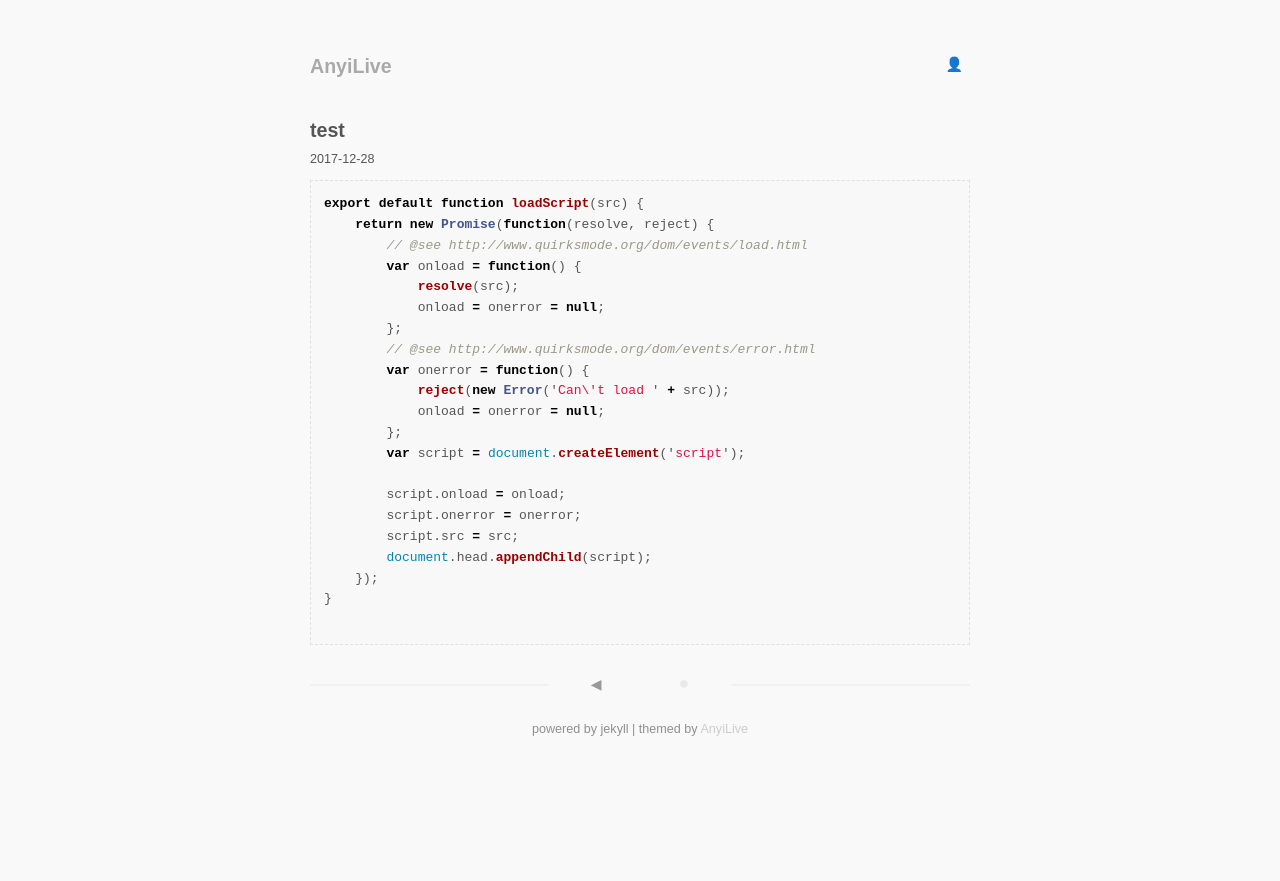
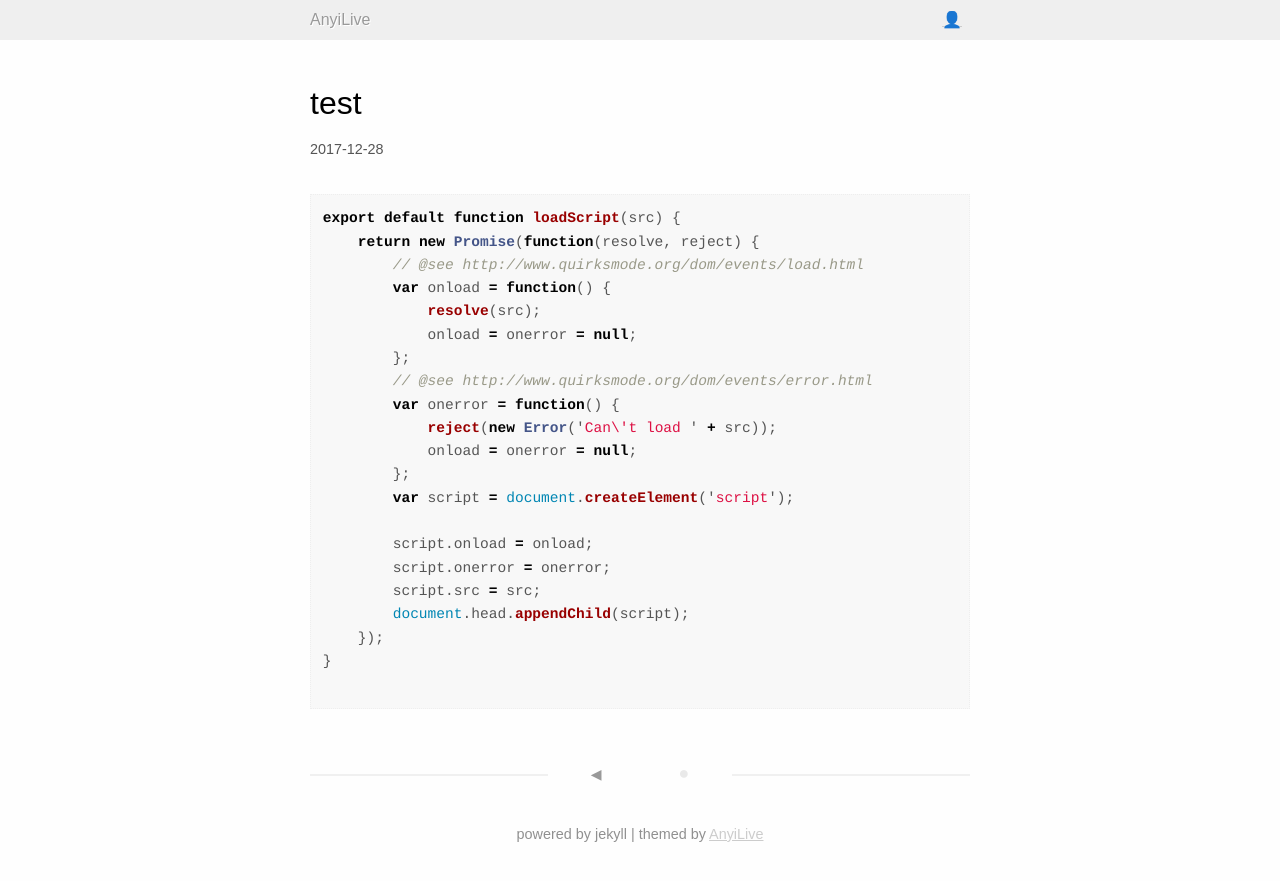
Before and after one commit to Anyitravel/Anyitravel.github.io, a Jekyll site: the page built from _posts/2017-12-28-test.markdown, in a window 1280 px wide. Shown: the top 881 px of the page. Built offline with Jekyll 4.4.1, drawn with Linux system fonts in a browser that asks for light colours.

Commit message:
Update theme.

```diff
--- a/_layouts/default.html
+++ b/_layouts/default.html
@@ -10,11 +10,12 @@
 <title>{{ site.name }}</title>
 {% endif %}
 <link rel="shortcut icon" href="/media/favicon.ico" />
-<link rel="stylesheet" href="/media/css/style.css" />
-<link rel="stylesheet" href="/media/css/syntax.css" />
+<link rel="stylesheet" href="/media/csjs/style.css" />
+<link rel="stylesheet" href="/media/csjs/syntax.css" />
 </head>
 <body>
 <div class="page page-{{page.page_name | default: layout.page_name}}">
+<div class="header">
 <header>
 <h1><a title="{{ site.name }}" href="/">{{ site.name }}</a></h1>
 <nav>
@@ -27,7 +28,8 @@
 {% endfor %}
 </nav>
 </header>
-<div id="content">
+</div>
+<div class="content">
 {{ content }}
 </div>
 <footer>
--- a/_layouts/post.html
+++ b/_layouts/post.html
@@ -5,7 +5,7 @@ page_name: post
 
 <article>
 <section class="title">
-<h2>{{ page.title }} </h2>
+<h1>{{ page.title }}</h1>
 </section>
 <section class="meta">
 <time datetime="{{ page.date | date:"%Y-%m-%d" }}">
--- a/index.html
+++ b/index.html
@@ -22,6 +22,7 @@ page_name: index
 {% endfor %}
 </ul>
 
+{% if paginator.previous_page or paginator.next_page %}
 <div class="pagination">
 {% if paginator.previous_page %}
 <a href="{{ paginator.previous_page_path }}" class="previous">⟵Previous</a>
@@ -34,3 +35,4 @@ page_name: index
 <span class="next ">Next⟶</span>
 {% endif %}
 </div>
+{% endif %}
--- a/media/css/style.scss
+++ b/media/csjs/style.scss
@@ -1,10 +1,9 @@
 ---
 ---
 
-$font: "PingFang SC", "Lantinghei SC", "Microsoft Yahei", "Hiragino Sans GB", "Microsoft Sans Serif", "WenQuanYi Micro Hei", sans-serif;
-$monospace: "Source Code Pro", monospace;
-$label-font: "Noto Sans SC", "Hiragino Sans GB", "Microsoft YaHei", sans-serif;
-$background-color: #f9f9f9;
+$font: "PingFang SC", "Lantinghei SC", "Microsoft Yahei", "Hiragino Sans GB", "Microsoft Sans Serif", "WenQuanYi Micro Hei", "Noto Sans SC", sans-serif;
+$monospace: "Source Code Pro", Courier, 'Courier New', monospace;
+$highlight-color: #999;
 
 @mixin min-screen($res) {
     @media screen and (min-width: $res) {
@@ -12,7 +11,7 @@ $background-color: #f9f9f9;
     }
 }
 
-@mixin page-width($is_wide: false) {
+@mixin content-width($is_wide: false) {
     @include min-screen(320px) {
         width: 300px;
     }
@@ -36,83 +35,74 @@ $background-color: #f9f9f9;
 }
 
 body {
-    font-size: 14px;
-    font-family: #{$font};
-    font-weight: 300;
+    padding: 0;
+    margin: 0;
+    font: 300 1em/1.8 #{$font};
     color: #555;
-    background-color: $background-color;
+    background-color: #FEFEFE;
     -webkit-font-smoothing: antialiased;
 }
+
 ::selection {
-    color: #fff;
+    color: #FFF;
     background-color: #333;
 }
-a {
-    color: #555;
-    text-decoration: none;
+
+.page {
+    width: 100%;
+    height: 100%;
+    padding: 0;
+    margin: 0;
+    .content, header {
+        margin: 0 auto;
+        @include content-width();
     }
-blockquote {
-    background-color: #f8f8f8;
-    padding: 0 1em;
-    border: 1px dashed #eee !important;
-    border-color: #e0e0e0 !important;
-    font-size: 13px;
-    line-height: 1.6;
-    display: block;
-    overflow: auto;
 }
-pre code {
-    @extend blockquote;
-    padding: 1em;
-    font-weight: 500;
+
+.page-index {
+    .content, header {
+        @include content-width(true);
     }
-code {
-    background-color: #f8f8f8;
-    padding: 2px 5px;
-    border: 1px dashed #e0e0e0;
-    font-family: #{$monospace};
 }
-h1, h2 {
-    font-size: 1.4em;
-}
+
+.header {
+    width: 100%;
+    height: 2.5em;
+    margin: 0 0 2.6em 0;
+    background: #EFEFEF;
+
     header {
         display: flex;
-    margin: 3em auto 2em;
-    position: relative;
+        height: 100%;
+        margin: 0 auto;
+        align-items: center;
 
         h1 {
             flex: 1;
-        font-family: #{$label-font};
+            padding: 0;
+            margin: 0;
+            font-size: 1em;
+            font-weight: 100;
+            text-shadow: 1px 1px rgba(255, 255, 255, 1);
+
             a {
-            @extend a;
-            color: #a9a9a9;
                 display: block;
+                text-decoration: none;
+                color: #999;
             }
         }
 
         nav {
-        display: inline-block;
-        position: relative;
-        top: 1em;
             span {
                 margin: .5em;
             }
             a {
-            font-family: #{$label-font};
                 color: #ccc;
             }
         }
     }
-.page {
-    @include page-width();
-    margin: 0 auto;
 }
-.page-index {
-    @include page-width(true);
-    header {
-        @include page-width(true);
-    }
-}
+
 ul.listing {
     display: flex;
     flex-wrap: wrap;
@@ -124,17 +114,24 @@ ul.listing {
         width: 100%;
         list-style-type:none;
         padding: 0;
-        font-weight: 300;
+        text-decoration: none;
+        color: #555;
 
         h1 {
-            color: #463636;
-            text-align: center;
             padding: 1em 0 0 0;
             margin: 0;
+            color: #463636;
+            font-size: 1.1em;
+            font-weight: 300;
+            text-align: center;
+            white-space: nowrap;
+            overflow-x: hidden;
+            text-overflow: ellipsis;
         }
         time {
             display: block;
-            padding: .5em 0;
+            padding: 0.5em 0;
+            font-size: 0.9em;
             color: #999;
             text-align: center;
             text-transform: uppercase;
@@ -153,11 +150,13 @@ ul.listing {
             background: #999;
             color: #666;
             font-size: 120px;
-            text-align: center
+            text-align: center;
+            text-transform: uppercase;
         }
         .excerpt {
             margin: 0;
             padding: 0 0 2.5em 0;
+            font-size: .88em;
         }
         @include min-screen(660px) {
             width: 310px;
@@ -191,11 +190,74 @@ ul.listing {
 
 article {
     margin: 2em 0;
+
+    a {
+        color: #555;
+        border-bottom: 1px solid $highlight-color;
+        text-decoration: none;
+    }
+    img {
+        max-width: 100%;
+        border: 0;
+    }
+    blockquote {
+        display: block;
+        border-left: 1px solid $highlight-color;
+        padding: 0 0 0 1em;
+        margin: 1em 3em 1.2em 2em;
+        position: relative;
+        color: #999;
+    }
+    pre {
+        display: block;
+        border: 1px dotted #EEE;
+        padding: 1em;
+        font-size: .91em;
+        font-weight: 400;
+        line-height: 1.6;
+        overflow: auto;
+        -webkit-overflow-scrolling: touch;
+        code {
+            padding: 0;
+        }
+    }
+    code {
+        padding: 2px 5px;
+        font-family: #{$monospace};
+    }
+    h1, h2, h3, h4, h5, h6 {
+        padding: 0;
+        margin: 1.2em 0 0.6em 0;
+        color: #000;
+        line-height: 1.35;
+        font-weight: 100;
+        font-size: 1em;
+    }
+    h1 {
+        font-size: 2em;
+    }
+    h2 {
+        font-size: 1.8em;
+    }
+    h3 {
+        font-size: 1.6em;
+    }
+    h4 {
+        font-size: 1.4em;
+    }
+    ul, ol {
+        padding: 0;
+        margin: 0 0 1.2em 1.3em;
+        list-style: disc;
+    }
+    ol {
+        list-style: decimal;
+    }
     p {
-        padding: .7em 0;
+        padding: 0;
+        margin: 0 0 1.2em 0;
     }
     .title {
-        font-family: #{$label-font};
         a {
             color: #777;
         }
@@ -203,26 +265,16 @@ article {
     .meta {
         display: block;
         overflow: auto;
-        margin-top: -.5em;
+        margin: -0.5em 0 2.2em 0;
         font-size: .9em;
         .tags {
             color: #999999;
             padding: .25em;
         }
     }
-    .post {
-        a {
-            text-decoration: underline dotted;
-        }
-        img {
-            max-width: 100%;
-            display: block;
-            margin: .5em auto;
-        }
-    }
     .relative {
-        margin: 2em 0;
-        font-size: 1em;
+        padding: 0;
+        margin: 3em 0 2em 0;
         z-index: 1;
         overflow: hidden;
         text-align: center;
@@ -251,12 +303,9 @@ article {
             font-size: 18px;
 
             a {
-                font-family: #{$label-font};
                 font-size: 14px;
                 color: #999999;
-                &:hover {
-                    color: #bb2222 !important;
-                }
+                border: 0;
             }
         }
     }
@@ -265,7 +314,6 @@ article {
 footer {
     display: block;
     color: #909090;
-    font-family: #{$label-font};
     font-size: .9em;
     text-align: center;
     margin: 1em auto;
```
Also changed, not shown: media/csjs/syntax.css (renamed from media/css/syntax.css). Lines whose indentation alone changed are shown as unchanged.
